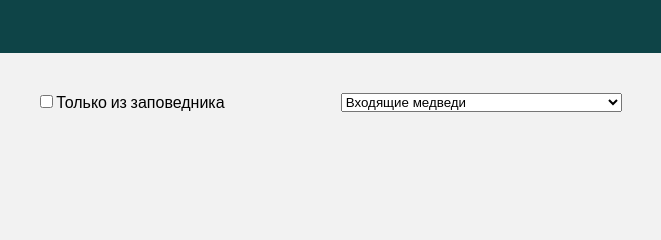
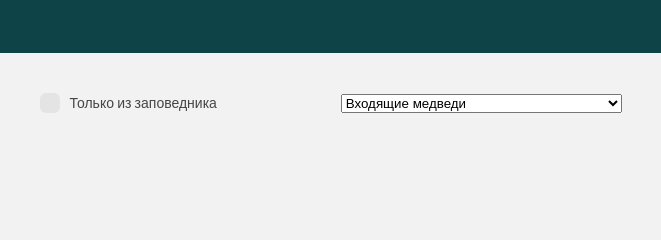
Before and after one commit to navi9000/bear_club, a website: page public/index.html in a window 1280 px wide. Shown: the top 240 px of the page, 603-1264 px from the left. Drawn offline with nearby package versions, Linux system fonts and the light colour scheme; files that its build step writes are made by us from their sources; files whose address does not match are found by name.

Commit message:
custom checkbox

```diff
--- a/public/index.html
+++ b/public/index.html
@@ -46,10 +46,13 @@
     <main class="main">
       <div class="controls">
           <h1 class="controls__title"></h1>
-          <div>
+          <label for="is-reserve" class="checkboxlabel">
             <input type="checkbox" id="is-reserve"></input>
-            <span>Только из заповедника</span>
-          </div>
+            <div class="checkboxlabel__contentwrapper">
+              <span class="customcheckbox"></span>
+              <span class="checkboxlabel">Только из заповедника</span>
+            </div>
+          </label>
           <select id="type-selector">
             <option value="incoming">Входящие медведи</option>
             <option value="accepted">Принятые медведи</option>
--- a/src/js/Controller.js
+++ b/src/js/Controller.js
@@ -12,6 +12,7 @@ class Controller {
 
     this.#view.bind("toggleReserve", (e) => {
       setSP("reserve", e.target.checked)
+      this.#loadCheckbox()
       this.#loadBearList()
     })
     this.#view.bind("selectType", (e) => {
--- a/src/js/View.js
+++ b/src/js/View.js
@@ -5,6 +5,7 @@ class View {
   constructor() {
     this.$pageTitle = qs(".controls__title")
     this.$isReserve = qs("#is-reserve")
+    this.$customCheckbox = qs(".customcheckbox")
     this.$group = qs("#type-selector")
     this.$bearList = qs(".list")
     this.$modal = qs(".modal")
@@ -16,6 +17,9 @@ class View {
         this.$pageTitle.innerHTML = Template.renderPageTitle(value)
       case "reserveCheckbox":
         this.$isReserve.checked = value
+        this.$customCheckbox.classList = `customcheckbox${
+          value ? " customcheckbox_checked" : ""
+        }`
         break
       case "typeSelector":
         this.$group.value = value
--- a/src/styles/index.scss
+++ b/src/styles/index.scss
@@ -46,9 +46,56 @@
 .controls {
   @include grid(4);
   padding-inline: 0;
+  align-items: center;
 
   &__title {
     grid-column: span 2;
+  }
+}
+
+.checkboxlabel {
+  cursor: pointer;
+  display: flex;
+  align-items: center;
+  width: max-content;
+  #is-reserve {
+    height: 0;
+    width: 0;
+  }
+
+  &__contentwrapper {
+    display: flex;
+    align-items: center;
+    gap: 10px;
+  }
+
+  .customcheckbox {
+    border-radius: 6px;
+    width: 20px;
+    height: 20px;
+    background-color: #e4e4e4;
+    position: relative;
+
+    &_checked {
+      &::after {
+        content: "";
+        position: absolute;
+        background-image: url("/img/check.svg");
+        background-repeat: no-repeat;
+        background-size: cover;
+        width: 11px;
+        height: 8px;
+        top: 50%;
+        left: 50%;
+        translate: -50% -50%;
+      }
+    }
+  }
+
+  .checkboxlabel {
+    @include textSize("sm");
+    color: #454545;
+    display: flex;
   }
 }
 
```
